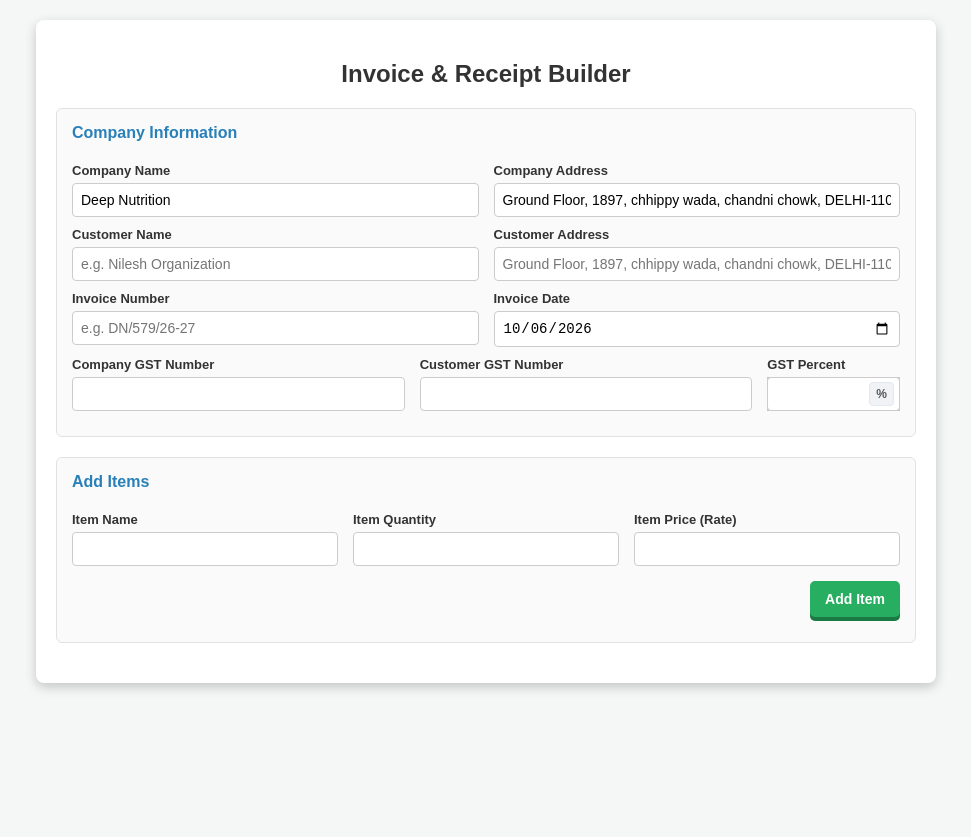
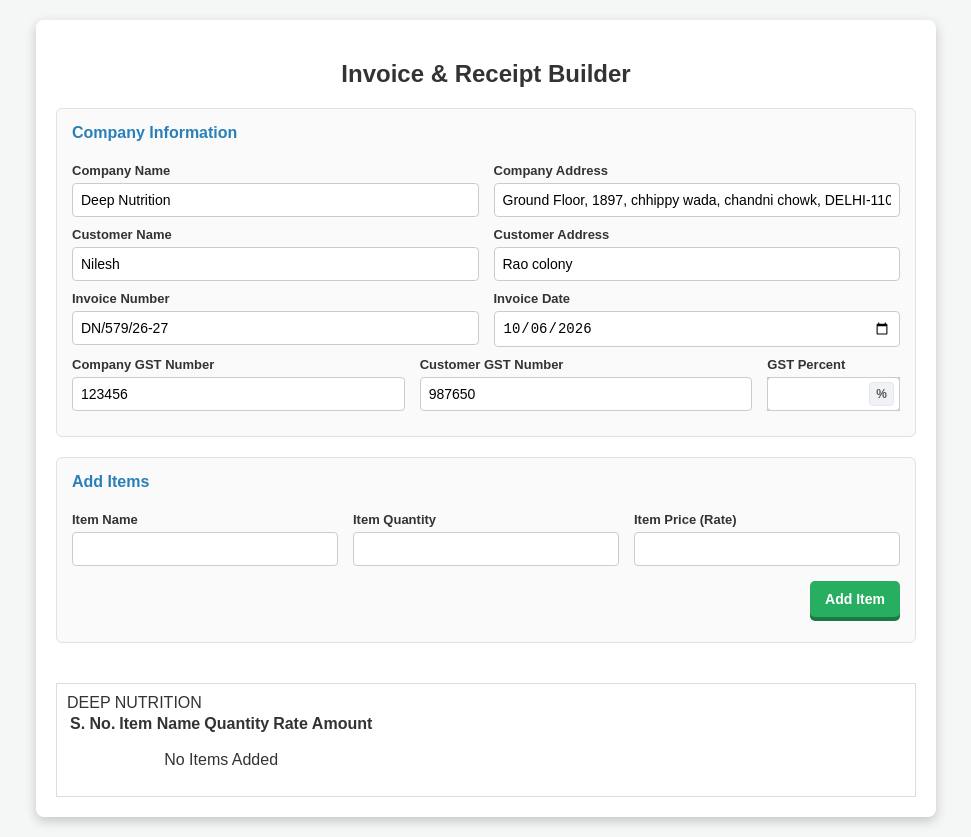
Before and after one commit to nileshrawatp1/Invoice-Generator, a React (Vite) app: page / in a window 1280 px wide. Shown: the whole page, without its empty margins (154-1125 px from the left). Before the commit the page ends 800 px from the top, so only its background shows below. Built offline with nearby package versions, Linux system fonts and the light colour scheme.

Commit message:
Add Items button functionality added

```diff
--- a/src/App.tsx
+++ b/src/App.tsx
@@ -1,15 +1,28 @@
-import './App.css'
-import { CostomerForm } from './components/CustomerForm'
+import { CostomerForm } from './components/CustomerForm';
+import { useForm, FormProvider, useFieldArray } from 'react-hook-form';
+import type { CustomerFormData } from './constants/FormTypes'
+import { DEFAULT_FORM_VALS } from './constants/formDefaults';
+import './App.css';
+import InvoiceReceipt from './components/RecieptPdf';
 
 function App() {
+    const customerData = useForm<CustomerFormData>({
+        defaultValues: DEFAULT_FORM_VALS
+    })
+
+    const { fields, append } = useFieldArray({
+        control: customerData.control,
+        name: 'addedItems'
+    })
 
     return (
-        <>
+        <FormProvider {...customerData}>
             <div className="container">
                 <h2>Invoice & Receipt Builder</h2>
-                <CostomerForm />
+                <CostomerForm appendItem={append} />
+                <InvoiceReceipt fields={fields} />
             </div>
-        </>
+        </FormProvider>
     )
 }
 
--- a/src/components/AddItems.tsx
+++ b/src/components/AddItems.tsx
@@ -1,6 +1,5 @@
 import { GENERIC_ERROR_MSG } from "../constants/formDefaults";
 import FormInput from "../components/FormInput";
-
 
 export function AddItems() {
 
--- a/src/components/CustomerForm.tsx
+++ b/src/components/CustomerForm.tsx
@@ -1,22 +1,25 @@
-import { useForm, FormProvider } from "react-hook-form";
-import { DEFAULT_FORM_VALS, GENERIC_ERROR_MSG } from "../constants/formDefaults";
-import type { CustomerFormData } from '../constants/FormTypes'
+import { useFormContext, type UseFieldArrayAppend } from "react-hook-form";
+import { GENERIC_ERROR_MSG } from "../constants/formDefaults";
+import type { CustomerFormData } from '../constants/FormTypes';
 import FormInput from "./FormInput";
 import { AddItems } from "./AddItems";
+import { submitAddItem } from "../constants/functions"
 
-export function CostomerForm() {
-
-    const customerData = useForm<CustomerFormData>({
-        defaultValues: DEFAULT_FORM_VALS
-    });
-
-    const onSubmmit = (data: CustomerFormData) => {
-        console.log("Customer data: ", data);
+type CustomerFormProps = {
+    appendItem: UseFieldArrayAppend<CustomerFormData, "addedItems">
 }
 
+export function CostomerForm({ appendItem }: CustomerFormProps) {
+    const { handleSubmit, getValues, setValue } = useFormContext<CustomerFormData>()
+
     return (
-        <FormProvider {...customerData}>
-            <form id="invoice-form" onSubmit={customerData.handleSubmit(onSubmmit)}>
+        <form
+            id="invoice-form"
+            onSubmit={handleSubmit(submitAddItem({
+                getValues,
+                setValue,
+                appendItem,
+            }))}>
             <div className="form-section">
                 <h4>Company Information</h4>
 
@@ -98,6 +101,5 @@ export function CostomerForm() {
             </div>
             <AddItems />
         </form>
-        </FormProvider>
     )
 }
--- a/src/components/FormInput.tsx
+++ b/src/components/FormInput.tsx
@@ -1,4 +1,4 @@
-import { useFormContext, type RegisterOptions, type Path } from "react-hook-form";
+import { useFormContext, type RegisterOptions, type Path, get } from "react-hook-form";
 import type { CustomerFormData } from "../constants/FormTypes";
 
 interface FormInputProps {
@@ -25,7 +25,7 @@ export default function FormInput({
     validation
 }: FormInputProps) {
     const { register, formState: { errors } } = useFormContext<CustomerFormData>();
-    const fieldError = errors[fieldName];
+    const fieldError = get(errors, fieldName);
     const mandateryValidation = {
         ...validation, setValueAs: (value: any) => (typeof value === 'string' ? value.trim() : value),
     };
--- /dev/null
+++ b/src/components/RecieptPdf.tsx
@@ -0,0 +1,58 @@
+import { type FieldArrayWithId } from 'react-hook-form';
+import '../styles/receipt.css';
+import type { CustomerFormData } from '../constants/FormTypes';
+
+type InvoiceReceiptProps = {
+    fields: FieldArrayWithId<CustomerFormData, "addedItems">[];
+};
+
+const InvoiceReceipt = ({ fields }: InvoiceReceiptProps) => {
+
+    return (
+        <>
+            <div id="pdf-content" className="invoice-preview-wrapper">
+                <div className="invoice-box">
+                    <div className="invoice-header">DEEP NUTRITION</div>
+                    <table>
+                        <thead>
+                            <tr>
+                                <th>S. No.</th>
+                                <th>Item Name</th>
+                                <th>Quantity</th>
+                                <th>Rate</th>
+                                <th>Amount</th>
+                            </tr>
+                        </thead>
+                        <tbody>
+                            {
+                                fields.length === 0 ? (
+                                    <tr>
+                                        <td colSpan={5} style={{ textAlign: 'center', padding: '15px' }}> No Items Added</td>
+                                    </tr>
+                                ) : (
+                                    fields.map((field, index) => {
+                                        const qty = Number(field.itemQuantity) || 0;
+                                        const price = Number(field.itemPrice) || 0;
+                                        const totalAmount = qty * price;
+
+                                        return (
+                                            <tr key={field.id}>
+                                                <td>{index + 1}</td>
+                                                <td>{field.itemName || "—"}</td>
+                                                <td>{qty}</td>
+                                                <td>{price.toFixed(2)}</td>
+                                                <td>{totalAmount.toFixed(2)}</td>
+                                            </tr>
+                                        )
+                                    })
+                                )
+                            }
+                        </tbody>
+                    </table>
+                </div>
+            </div>
+        </>
+    )
+}
+``
+export default InvoiceReceipt;
--- a/src/constants/formDefaults.ts
+++ b/src/constants/formDefaults.ts
@@ -7,16 +7,17 @@ export const getTodayDate = (): string => {
 export const DEFAULT_FORM_VALS = {
     companyName: 'Deep Nutrition',
     companyAdd: 'Ground Floor, 1897, chhippy wada, chandni chowk, DELHI-110006',
+    customerName: 'Nilesh',
+    customerAdd: 'Rao colony',
+    invoiceNumber: 'DN/579/26-27',
     invoiceDate: getTodayDate() as unknown as Date,
-    customerName: '',
-    customerAdd: '',
-    invoiceNumber: '',
-    companyGst: '',
-    customerGst: '',
+    companyGst: '123456',
+    customerGst: '987650',
     gstPercent: undefined,
     itemName: '',
     itemQuantity: undefined,
     itemPrice: undefined,
+    addedItems: [],
 }
 
 export const GENERIC_ERROR_MSG = 'Field is Required';
--- /dev/null
+++ b/src/constants/functions.ts
@@ -0,0 +1,28 @@
+import { type AddItemDependencies } from "./FormTypes";
+
+export function submitAddItem({
+    getValues,
+    setValue,
+    appendItem,
+}: AddItemDependencies) {
+    return () => {
+        const name = getValues("itemName");
+        const quantity = getValues("itemQuantity");
+        const price = getValues("itemPrice");
+
+        if (!name?.trim() || quantity == null || price == null) {
+            alert("Please fill all the fields");
+            return;
+        }
+
+        appendItem({
+            itemName: name.trim(),
+            itemQuantity: Number(quantity),
+            itemPrice: Number(price),
+        });
+
+        setValue("itemName", "");
+        setValue("itemQuantity", undefined);
+        setValue("itemPrice", undefined);
+    };
+}
--- /dev/null
+++ b/src/styles/receipt.css
@@ -0,0 +1,8 @@
+.invoice-preview-wrapper {
+    margin-top: 40px;
+    border: 1px solid #ddd;
+    overflow-x: auto;
+    box-sizing: border-box;
+    padding: 10px;
+    background-color: #fff;
+}
```
Also changed, not shown: src/constants/FormTypes.ts (+18 -3 lines). Lines whose indentation alone changed are shown as unchanged.
